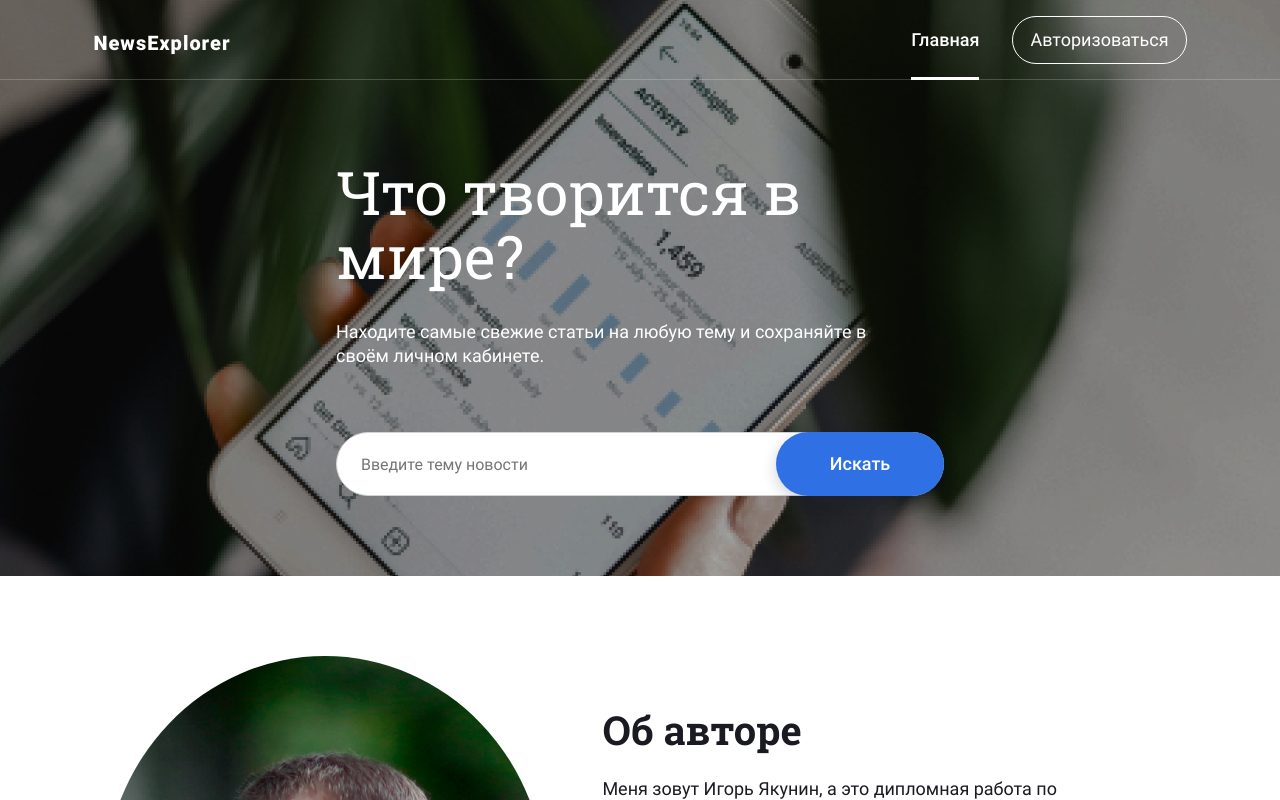
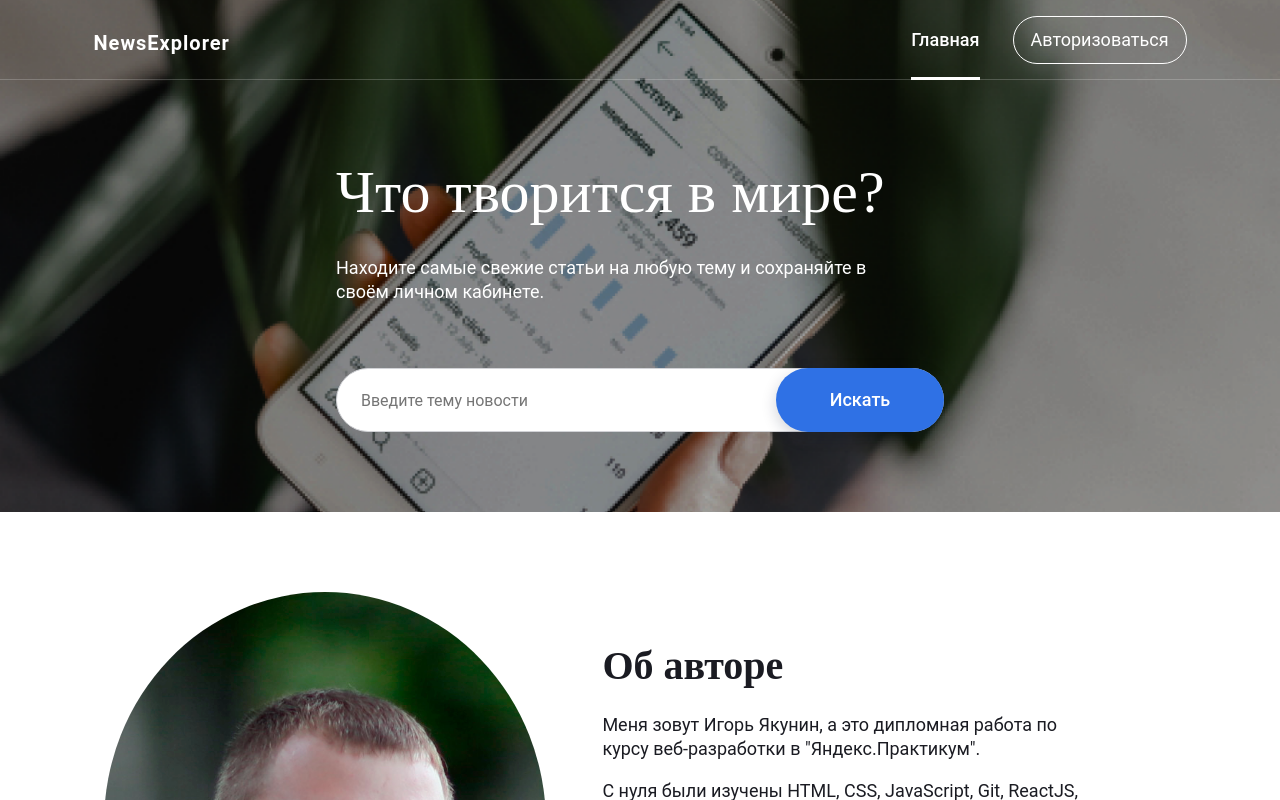
Before and after one commit to Nexxer/news-explorer-frontend, a React (Create React App) app: page / in a window 1280 px wide. Shown: the top 800 px of the page. Built offline with nearby package versions, Linux system fonts and the light colour scheme.

Commit message:
add systems fonts

```diff
--- a/src/vendor/fonts/fonts.css
+++ b/src/vendor/fonts/fonts.css
@@ -1,5 +1,5 @@
 @font-face {
-  font-family: 'Inter';
+  font-family: 'Inter', sans-serif;
   font-style: normal;
   font-weight: 400;
   font-display: swap;
@@ -7,7 +7,7 @@
 }
 
 @font-face {
-  font-family: 'Roboto';
+  font-family: 'Roboto', sans-serif;
   font-style: normal;
   font-weight: 900;
   font-display: swap;
@@ -15,7 +15,7 @@
 }
 
 @font-face {
-  font-family: 'Roboto';
+  font-family: 'Roboto', sans-serif;
   font-style: normal;
   font-weight: 500;
   font-display: swap;
@@ -23,7 +23,7 @@
 }
 
 @font-face {
-  font-family: 'Roboto';
+  font-family: 'Roboto', sans-serif;
   font-style: normal;
   font-weight: 400;
   font-display: swap;
@@ -31,7 +31,7 @@
 }
 
 @font-face {
-  font-family: 'Roboto Slab';
+  font-family: 'Roboto Slab', serif;
   font-style: normal;
   font-weight: 400;
   font-display: swap;
@@ -39,7 +39,7 @@
 }
 
 @font-face {
-  font-family: 'Roboto Slab';
+  font-family: 'Roboto Slab', serif;
   font-style: normal;
   font-weight: 700;
   font-display: swap;
@@ -47,7 +47,7 @@
 }
 
 @font-face {
-  font-family: 'Source Sans Pro';
+  font-family: 'Source Sans Pro', sans-serif;
   font-style: normal;
   font-weight: 400;
   font-display: swap;
```
